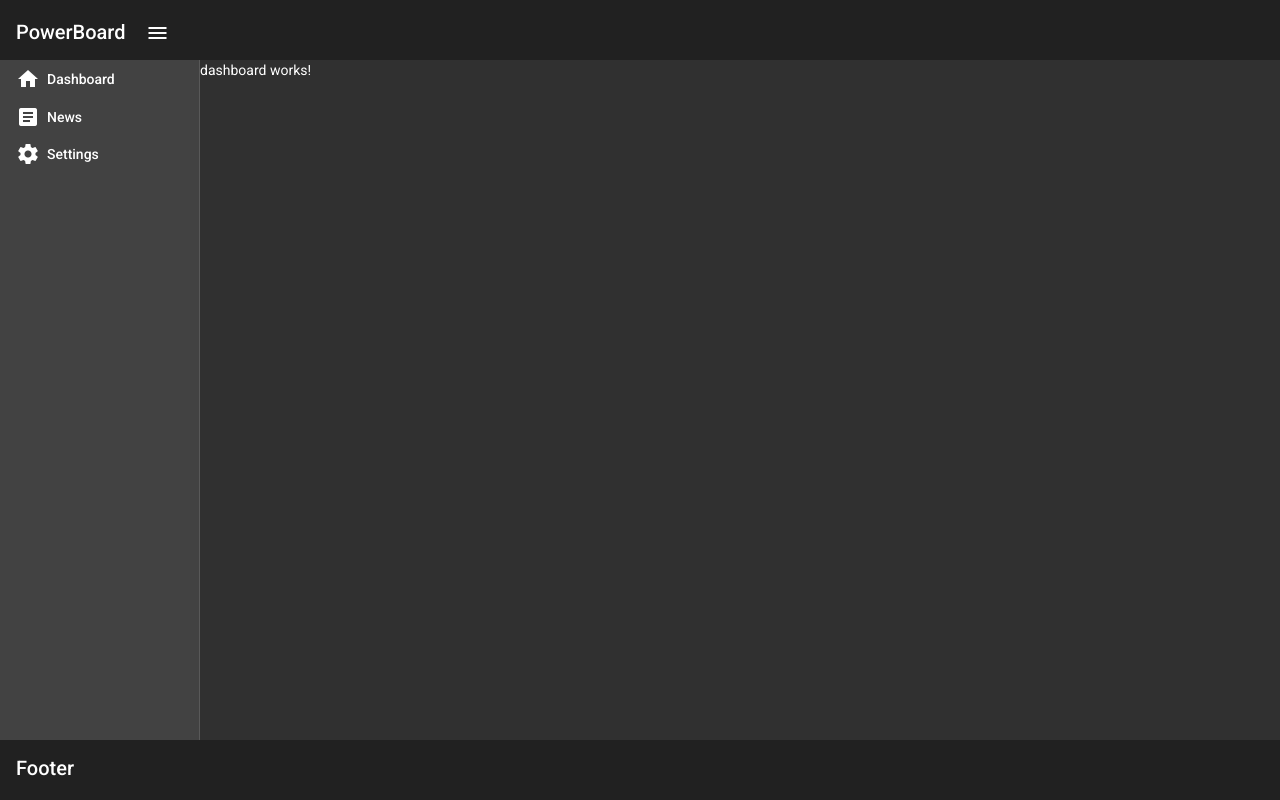
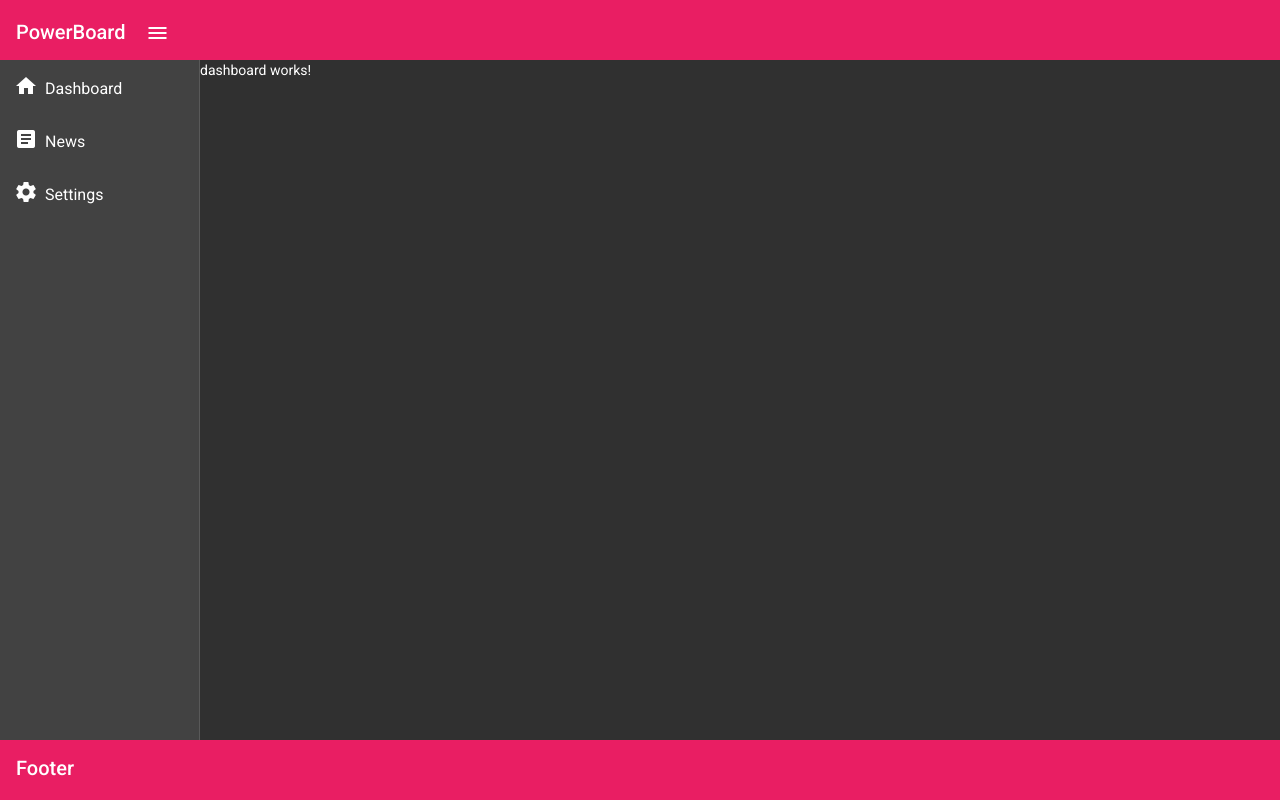
Before and after one commit to AlexLeoDEV/powerboard, an Angular app: page / in a window 1280 px wide. Built offline with nearby package versions, Linux system fonts and the light colour scheme.

Commit message:
* Added styles for navigation, header, footer

```diff
--- a/src/app/app.component.html
+++ b/src/app/app.component.html
@@ -5,20 +5,22 @@
 
 </mat-toolbar>
 
-  <mat-sidenav-container class="container">
+  <mat-sidenav-container class="sidenav-container">
     <mat-sidenav #sidenav mode="side" opened class="sidenav">
-      <a mat-button routerLink="/home" class="sidenav-button">
+      <section class="sidenav-controls-wrapper">
+        <a mat-list-item routerLink="/home" class="sidenav-button" routerLinkActive="active-route">
           <mat-icon>home</mat-icon>
           <span class="sidenav-button-title">Dashboard</span>
         </a>
-      <a mat-button routerLink="/news" class="sidenav-button">
+        <a mat-list-item routerLink="/news" class="sidenav-button" [routerLinkActive]="['active-route']">
           <mat-icon>article</mat-icon>
           <span class="sidenav-button-title">News</span>
         </a>
-      <a mat-button routerLink="/settings" class="sidenav-button">
+        <a mat-list-item routerLink="/settings" class="sidenav-button" [routerLinkActive]="['active-route']">
           <mat-icon>settings</mat-icon>
           <span class="sidenav-button-title">Settings</span>
         </a>
+      </section>
     </mat-sidenav>
 
     <mat-sidenav-content>
--- a/src/app/app.component.scss
+++ b/src/app/app.component.scss
@@ -1,4 +1,4 @@
-.container {
+.sidenav-container {
   position: absolute;
   top: 60px;
   bottom: 60px;
@@ -7,21 +7,36 @@
 }
 
 .sidenav {
+  width: 200px;
+}
+
+.sidenav-controls-wrapper {
   display: flex;
-  align-items: center;
   flex-direction: column;
-  justify-content: flex-start;
-  width: 200px;
-  // background: rgba(255, 0, 0, 0.5);
+  align-items: flex-start;
 }
 
 .sidenav-button {
-  // color: white;
-  // text-decoration: none;
+  display: flex;
+  text-decoration: none;
+  color: white;
+  padding: 1em;
+  width: 80%;
+}
+
+.sidenav-button:hover {
+  background-color: #ffffff12;
 }
 
 .sidenav-button-title {
   padding-left: 7px;
+  padding-top: 5px;
+  font-size: 16px;
+}
+
+.active-route {
+  background-color: rgba(233,30,99,.15);
+  color: #f492b4;
 }
 
 .header {
@@ -29,6 +44,7 @@
   top: 0;
   left: 0;
   right: 0;
+  background: #e91e63;
 }
 
 .footer {
@@ -36,4 +52,5 @@
   bottom: 0;
   left: 0;
   right: 0;
+  background: #e91e63;
 }
```
Lines whose indentation alone changed are shown as unchanged.
